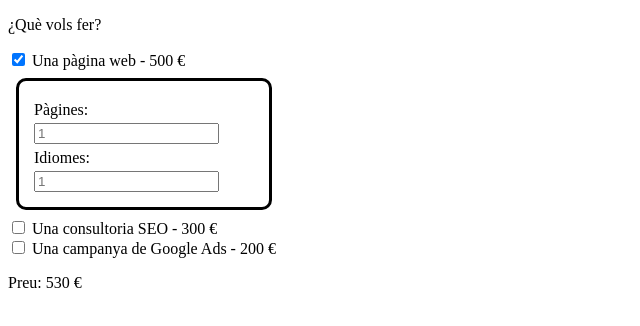
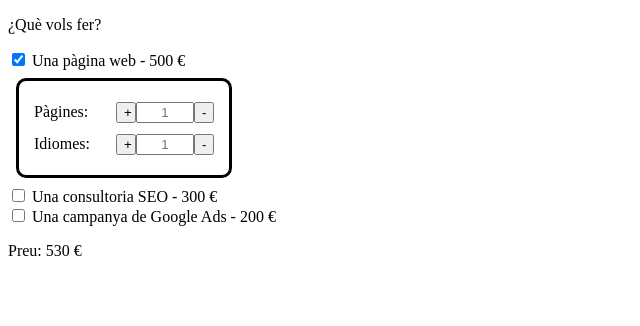
Before and after one commit to jsboquet/Sprint-7_ITAcademy, a React (Create React App) app in the folder pressupost/: page / in a window 1280 px wide. Both pictures are taken after a click on the checkbox 18 px from the left and 59 px from the top of the page. Shown: the top 326 px of the page, without its empty margins (0-640 px from the left). Built offline with nearby package versions, Linux system fonts and the light colour scheme.

Commit message:
Exercici 3

```diff
--- a/pressupost/src/App.js
+++ b/pressupost/src/App.js
@@ -1,51 +1,43 @@
 import { useState } from "react";
 import Panell from "./components/Panell";
+import Detalls from "./components/Detalls";
 
 function App() {
-
-  // Checkbox inputs del formulari
+  // Estat del conjunt de checkboxes del formulari
   const [serveis, setServeis] = useState({
     web: false,
     seo: false,
     ads: false,
   });
 
-  const [pressu, setPressu] = useState(0);
+  // Estat amb l'import del cost dels checkboxes
+  const [pressupostServeis, setPressupostServeis] = useState(0);
 
   const handleInputChange = (event) => {
     setServeis({
       ...serveis,
       [event.target.name]: event.target.checked,
     });
-    setPressu(
+    setPressupostServeis(
       event.target.checked
-        ? pressu + parseInt(event.target.value)
-        : pressu - parseInt(event.target.value)
+        ? pressupostServeis + parseInt(event.target.value)
+        : pressupostServeis - parseInt(event.target.value)
     );
   };
 
-  // Text inputs del panell que apareix amb el checkbox "web"
-  const [details, setDetails] = useState({
-    pagines: 1,
-    idiomes: 1,
-  });
+  // Destructuració del component Detalls
+  const {detalls, render} = Detalls();
 
-  const handleDetailsChange = (event) => {
-    if (event.target.value.match("^[0-9]+$")) {
-      setDetails({
-        ...details,
-        [event.target.name]: parseInt(event.target.value),
-      });
-    }
-  };
-
-  const calcDetails = () => {
+  // Càlcul del cost afegit de les pàgines i els idiomes (detalls)
+  const calcDetalls = () => {
     let result = 0;
     if (serveis.web) {
-      result = details.idiomes * details.pagines * 30;
+      result = detalls.idiomes * detalls.pagines * 30;
     }
     return result;
   };
+
+  // Falta state del pressupost total!
 
   return (
     <>
@@ -58,16 +50,7 @@ function App() {
       />
       <label for="web"> Una pàgina web - 500 €</label>
       <br />
-      {serveis.web ? (
-        <Panell>
-          <label for="pagines">Pàgines: </label>
-          <input type="text" name="pagines" onInput={handleDetailsChange} placeholder="1"/>
-          <label for="idiomes">Idiomes: </label>
-          <input type="text" name="idiomes" onInput={handleDetailsChange} placeholder="1"/>
-        </Panell>
-      ) : (
-        <></>
-      )}
+      {serveis.web ? <Panell>{render}</Panell> : <></>}
       <input
         type="checkbox"
         name="seo"
@@ -84,7 +67,7 @@ function App() {
       />
       <label for="ads"> Una campanya de Google Ads - 200 €</label>
       <br />
-      <p>Preu: {pressu + calcDetails()} €</p>
+      <p>Preu: {pressupostServeis + calcDetalls()} €</p>
     </>
   );
 }
--- /dev/null
+++ b/pressupost/src/components/Detalls/Detalls.jsx
@@ -0,0 +1,107 @@
+import { useState, useRef } from 'react';
+import { Detalls as StyledDetalls } from './Detalls.styles';
+
+function Detalls() {
+    const [detalls, setDetalls] = useState({
+      pagines: 1,
+      idiomes: 1,
+    })
+
+    const inputPagines = useRef(null);
+    const inputIdiomes = useRef(null);
+
+    const handleDetailsChange = (event) => {
+      if (event.target.value.match("^[0-9]+$")) {
+        setDetalls({
+          ...detalls,
+          [event.target.name]: parseInt(event.target.value),
+        });
+      }
+    }
+
+    // Botons d'increment i de decrement de les pàgines i idiomes
+    const increasePags = () => {
+      setDetalls({
+        ...detalls,
+        pagines: ++detalls.pagines,
+      });
+      inputPagines.current.value = detalls.pagines;
+    }
+
+    const decreasePags = () => {
+      if (detalls.pagines > 0) {
+        setDetalls({
+          ...detalls,
+          pagines: --detalls.pagines,
+        });
+        inputPagines.current.value = detalls.pagines;
+      }
+    }
+
+    const increaseLang = () => {
+      setDetalls({
+        ...detalls,
+        idiomes: ++detalls.idiomes,
+      });
+      inputIdiomes.current.value = detalls.idiomes;
+    }
+
+    const decreaseLang = () => {
+      if (detalls.idiomes > 0) {
+        setDetalls({
+          ...detalls,
+          idiomes: --detalls.idiomes,
+        });
+        inputIdiomes.current.value = detalls.idiomes;
+      }
+    }
+
+  return {
+    detalls,
+    render: (
+    <StyledDetalls>
+      <div className='wrapperDetalls'>
+        <label for="pagines">Pàgines: </label>
+        <div>
+          <button onClick={increasePags} className="buttonDetalls">
+            +
+          </button>
+          <input
+            type="text"
+            inputMode="numeric"
+            name="pagines"
+            onInput={handleDetailsChange}
+            placeholder={detalls.pagines}
+            className="inputDetalls"
+            ref={inputPagines}
+          />
+          <button onClick={decreasePags} className="buttonDetalls">
+            -
+          </button>
+        </div>
+      </div>
+      <div className='wrapperDetalls'>
+        <label for="idiomes">Idiomes: </label>
+        <div>
+          <button onClick={increaseLang} className="buttonDetalls">
+            +
+          </button>
+          <input
+            type="text"
+            inputMode="numeric"
+            name="idiomes"
+            onInput={handleDetailsChange}
+            placeholder={detalls.idiomes}
+            className="inputDetalls"
+            ref={inputIdiomes}
+          />
+          <button onClick={decreaseLang} className="buttonDetalls">
+            -
+          </button>
+        </div>
+      </div>
+    </StyledDetalls>
+  )};
+}
+
+export default Detalls;
--- /dev/null
+++ b/pressupost/src/components/Detalls/Detalls.styles.js
@@ -0,0 +1,21 @@
+import styled from "styled-components";
+
+export const Detalls = styled.div`
+  display: flex;
+  flex-direction: column;
+  justify-content: space-between;
+
+  .wrapperDetalls {
+    display: flex;
+    justify-content: space-between;
+  }
+
+  .inputDetalls {
+    width: 50px;
+    text-align: center;
+  }
+
+  .buttonDetalls {
+    width: 20px;
+  }
+`;
--- /dev/null
+++ b/pressupost/src/components/Detalls/index.js
@@ -0,0 +1,3 @@
+import Detalls from './Detalls';
+
+export default Detalls;
--- a/pressupost/src/components/Panell/Panell.styles.js
+++ b/pressupost/src/components/Panell/Panell.styles.js
@@ -2,12 +2,11 @@ import styled from "styled-components";
 
 export const Panell = styled.div`
   display: flex;
+  flex-direction: column;
   margin: 8px;
-  flex-flow: row wrap;
-  justify-content: space-between;
-  width: 220px;
   padding: 15px;
   border: 3px solid black;
   border-radius: 10px;
-  line-height: 1.7;
+  line-height: 2;
+  width: 180px;
 `;
```
Also changed, not shown: pressupost/src/components/Panell/Panell.js (+3 -6 lines).
